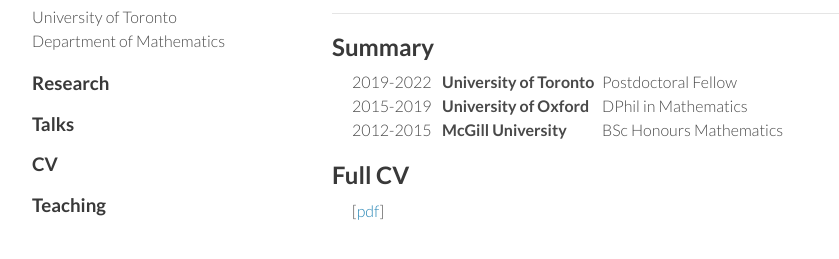
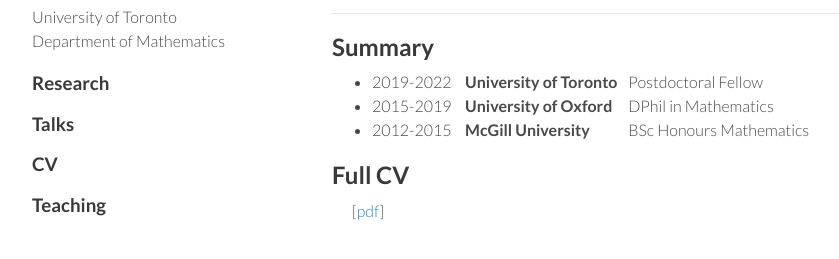
Before and after one commit to maxencemayrand/webpage, a plain HTML site: page cv.html in a window 1280 px wide. Shown: the part 117-376 px from the top of the page, without its empty margins (158-997 px from the left). Drawn offline with Linux system fonts and the light colour scheme.

Commit message:
restyle cv

```diff
--- a/cv.html
+++ b/cv.html
@@ -3,7 +3,7 @@
   <head>
     <meta charset="utf-8">
     <title>Maxence Mayrand | CV</title>
-    <link rel="stylesheet" href="stylesheets/styles.css?v=2">
+    <link rel="stylesheet" href="stylesheets/styles.css?v=3">
     <meta name="viewport" content="width=device-width">
   </head>
 
@@ -26,21 +26,24 @@
         <hr/>
 
         <h2 style="margin-bottom: 10px;">Summary</h2>
-        <div class="cvsummary">
-          <div class="years">2019-2022</div>
-          <div class="univ">University of Toronto</div>
-          <div class="jobtitle">Postdoctoral Fellow</div>
-        </div>
-        <div class="cvsummary">
-          <div class="years">2015-2019</div>
-          <div class="univ">University of Oxford</div>
-          <div class="jobtitle">DPhil in Mathematics</div>
-        </div>
-        <div class="cvsummary">
-          <div class="years">2012-2015</div>
-          <div class="univ">McGill University</div>
-          <div class="jobtitle">BSc Honours Mathematics</div>
-        </div>
+        <ul>
+          <li>
+            <div class="y">2019-2022</div>
+            <div class="u">University of Toronto</div>
+            <div class="j">Postdoctoral Fellow</div>
+          </li>
+          <li>
+            <div class="y">2015-2019</div>
+            <div class="u">University of Oxford</div>
+            <div class="j">DPhil in Mathematics</div>
+          </li>
+          <li>
+            <div class="y">2012-2015</div>
+            <div class="u">McGill University</div>
+            <div class="j">BSc Honours Mathematics</div>
+          </li>
+        </ul>
+
 
 
         <h2>Full CV</h2>
--- a/stylesheets/styles.css
+++ b/stylesheets/styles.css
@@ -11,19 +11,18 @@ body {
   float: right;
 }
 
-.cvsummary {
-  display: flex;
+div.y{
+  display: inline-block;
+  width: 90px;
 }
-.years{
-  margin-left: 20px;
-    flex: 0 0 90px;
+div.u {
+  font-weight: bold;
+  display: inline-block;
+  width: 160px;
 }
-.univ {
-  flex: 0 0 160px;
-  font-weight: bold;
-}
-.jobtitle {
-  flex: 0 0 190px;
+div.j {
+  display: inline-block;
+  width: 190px;
 }
 
 .abstract {
```
Also changed, not shown: index.html (+1 -1 lines), mat246.html (+1 -1 lines), research.html (+1 -1 lines), talks.html (+1 -1 lines), teaching.html (+1 -1 lines).
